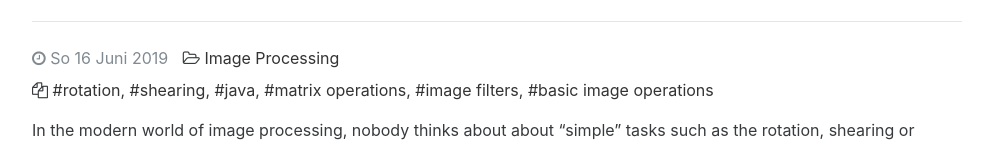
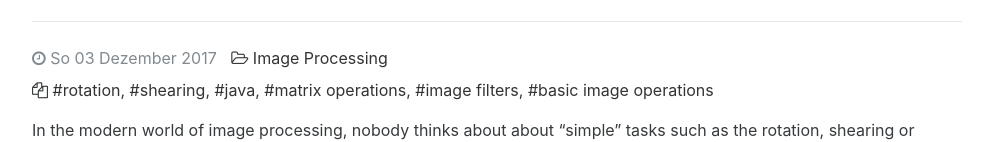
Before and after one commit to SilMon/SilMon.github.io, a plain HTML site: page arbitrary-image-rotation-using-shearing.html in a window 1280 px wide. Shown: the part 272-414 px from the top of the page, without its empty margins (143-1125 px from the left). Drawn offline with Linux system fonts and the light colour scheme.

Commit message:
Fixed images

```diff
--- a/arbitrary-image-rotation-using-shearing.html
+++ b/arbitrary-image-rotation-using-shearing.html
@@ -63,9 +63,9 @@
 <article class="article">
   <header>
     <ul class="list-inline">
-      <li class="list-inline-item text-muted" title="2019-06-16T00:00:00+02:00">
+      <li class="list-inline-item text-muted" title="2017-12-03T00:00:00+01:00">
         <i class="fa fa-clock-o"></i>
-        So 16 Juni 2019
+        So 03 Dezember 2017
       </li>
       <li class="list-inline-item">
         <i class="fa fa-folder-open-o"></i>
```
